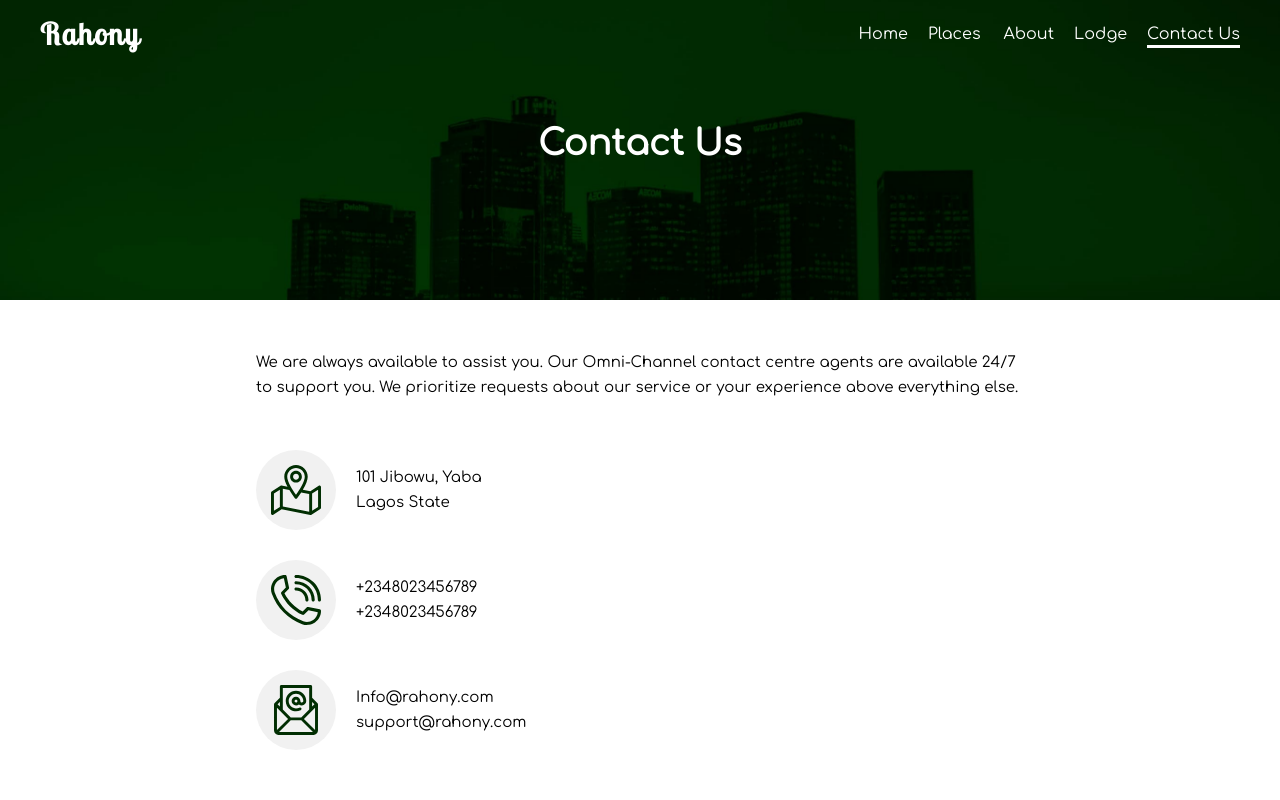
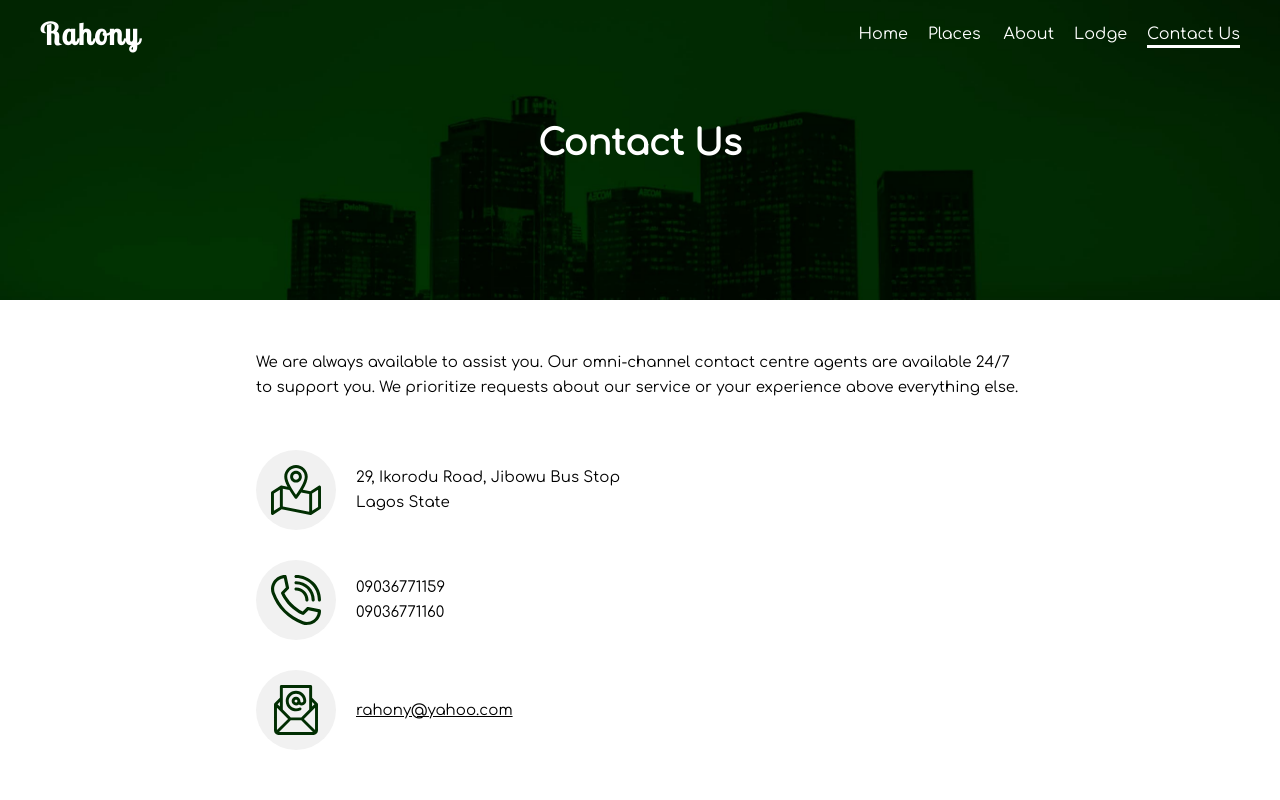
Before and after one commit to megaconfidence/rahony, a React (Create React App) app: page /contact in a window 1280 px wide. Shown: the top 800 px of the page. Built offline with nearby package versions, Linux system fonts and the light colour scheme.

Commit message:
chore: Msc fixes

```diff
--- a/src/components/ContactPage.js
+++ b/src/components/ContactPage.js
@@ -3,13 +3,17 @@ import './ContactPage.scss';
 const ContactPage = () => {
   return (
     <div className='contact'>
-      <p>We are always available to assist you. Our Omni-Channel contact centre agents are available 24/7 to support you. We prioritize requests about our service or your experience above everything else.</p>
+      <p>
+        We are always available to assist you. Our omni-channel contact centre
+        agents are available 24/7 to support you. We prioritize requests about
+        our service or your experience above everything else.
+      </p>
       <div className='detail'>
         <div className='detail__icon'>
           <img src='/images/map.svg' alt='map' />
         </div>
         <div className='detail__items'>
-          <div>101 Jibowu, Yaba</div>
+          <div>29, Ikorodu Road, Jibowu Bus Stop</div>
           <div>Lagos State</div>
         </div>
       </div>
@@ -18,8 +22,8 @@ const ContactPage = () => {
           <img src='/images/phone.svg' alt='phone' />
         </div>
         <div className='detail__items'>
-          <div>+2348023456789</div>
-          <div>+2348023456789</div>
+          <div>09036771159</div>
+          <div>09036771160</div>
         </div>
       </div>
       <div className='detail'>
@@ -27,8 +31,12 @@ const ContactPage = () => {
           <img src='/images/mail.svg' alt='mail' />
         </div>
         <div className='detail__items'>
-          <div>Info@rahony.com</div>
-          <div>support@rahony.com</div>
+          <div>
+            <a href='mailto:rahony@yahoo.com'>rahony@yahoo.com</a>
+          </div>
+          <div>
+            {/* <a href='mailto:rahony@yahoo.com'>rahony@yahoo.com</a> */}
+          </div>
         </div>
       </div>
     </div>
--- a/src/components/ContactPage.scss
+++ b/src/components/ContactPage.scss
@@ -22,5 +22,11 @@
         width: 5rem;
       }
     }
+
+    a {
+      color: inherit;
+      text-decoration: underline;
+      text-decoration-color: inherit;
+    }
   }
 }
--- a/src/components/ExplorePage.scss
+++ b/src/components/ExplorePage.scss
@@ -10,7 +10,7 @@
     .map {
       margin-left: 2rem;
       width: 500px;
-      width: 100%;
+      width: 50%;
       iframe {
         box-shadow: 0px 3px 4px #00000029;
         border-radius: 5px;
@@ -19,6 +19,7 @@
       }
     }
     .info {
+      width: 50%;
       &__item {
         margin-top: 2rem;
         &__title {
@@ -68,6 +69,7 @@
     @media (max-width: 600px) {
       display: block;
       .map {
+        width: 100%;
         display: flex;
         justify-content: center;
         margin: 0;
@@ -76,6 +78,9 @@
           height: 40rem;
         }
       }
+      .info {
+        width: 100%;
+      }
     }
   }
 }
--- a/src/components/Footer.scss
+++ b/src/components/Footer.scss
@@ -10,10 +10,13 @@
   &__links {
     display: flex;
     color: white;
+    flex-wrap: wrap;
     padding: 4rem var(--pagepad);
     background-color: var(--primary);
     justify-content: space-between;
     &__item {
+      margin: 1rem 0;
+      padding: 0 2rem;
       &__title {
         font-size: 2rem;
         font-weight: bold;
--- a/src/components/Homepage.scss
+++ b/src/components/Homepage.scss
@@ -15,6 +15,7 @@
       &__item {
         width: 20rem;
         margin: 2rem 0;
+        padding: 0 2rem;
         display: flex;
         align-items: center;
         flex-direction: column;
```
